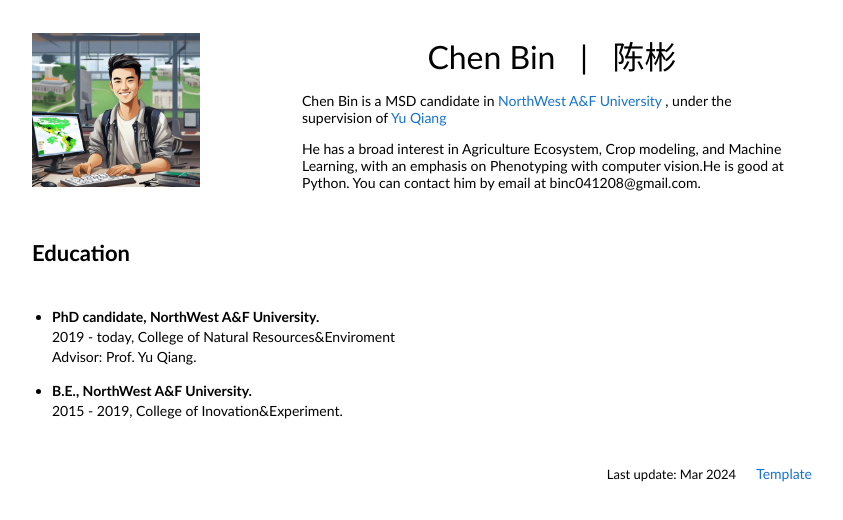
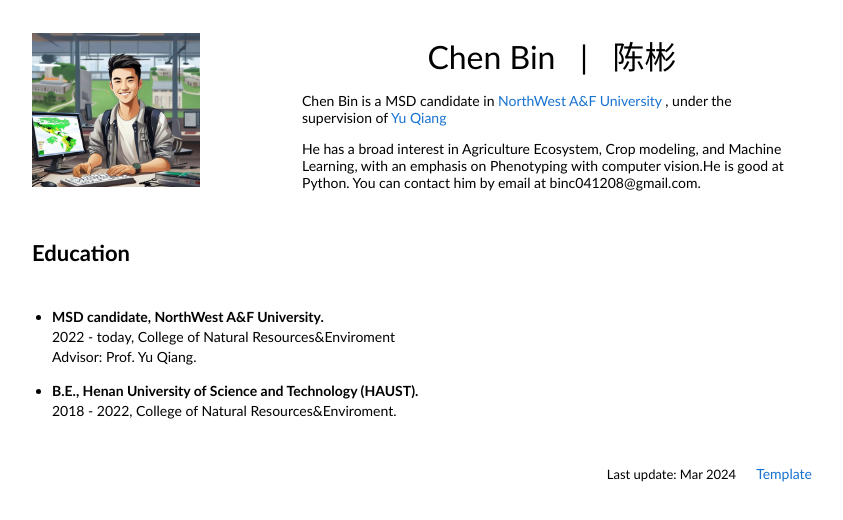
Before and after one commit to cbinmodeling/cbinmodeling.github.io, a plain HTML site: page index.html in a window 1280 px wide. Shown: the whole page, without its empty margins (228-1071 px from the left). Drawn offline with Linux system fonts and the light colour scheme.

Commit message:
Update index.html

```diff
--- a/index.html
+++ b/index.html
@@ -211,18 +211,18 @@
                 <td style="padding:0px;width:100%;vertical-align:middle;line-height: 20px;">
                   <ul>
                     <li>
-                      <papertitle>PhD candidate, NorthWest A&F University.</papertitle>
+                      <papertitle>MSD candidate, NorthWest A&F University.</papertitle>
                       <br>
-                      2019 - today, College of Natural Resources&Enviroment
+                      2022 - today, College of Natural Resources&Enviroment
                       <br>
                       Advisor: Prof. Yu Qiang.
                     </li>
                   </ul>
                   <ul>
                     <li>
-                      <papertitle>B.E., NorthWest A&F University.</papertitle>
+                      <papertitle>B.E., Henan University of Science and Technology (HAUST).</papertitle>
                       <br>
-                      2015 - 2019, College of Inovation&Experiment.
+                      2018 - 2022, College of Natural Resources&Enviroment.
                     </li>
                   </ul>
                 </td>
```
